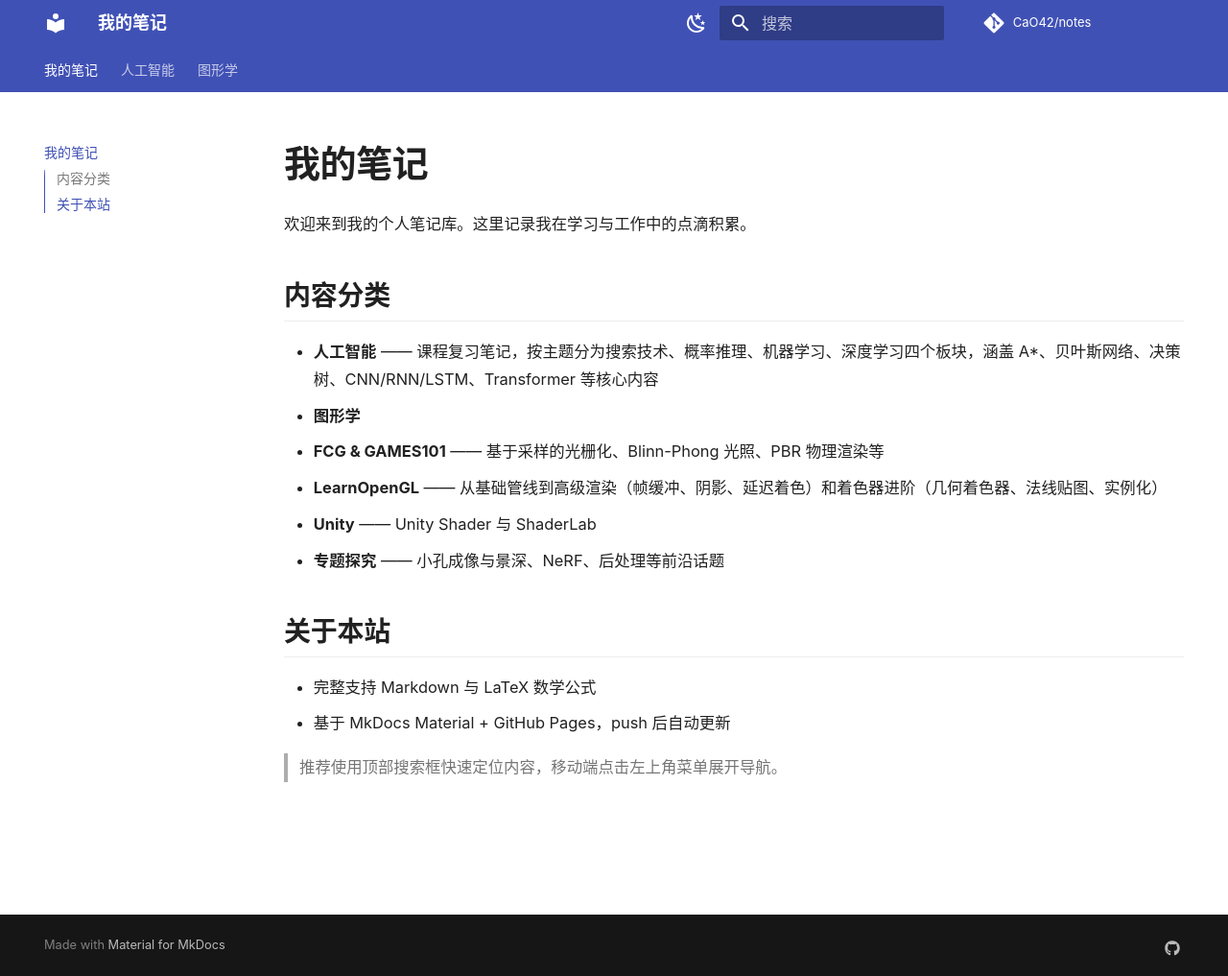
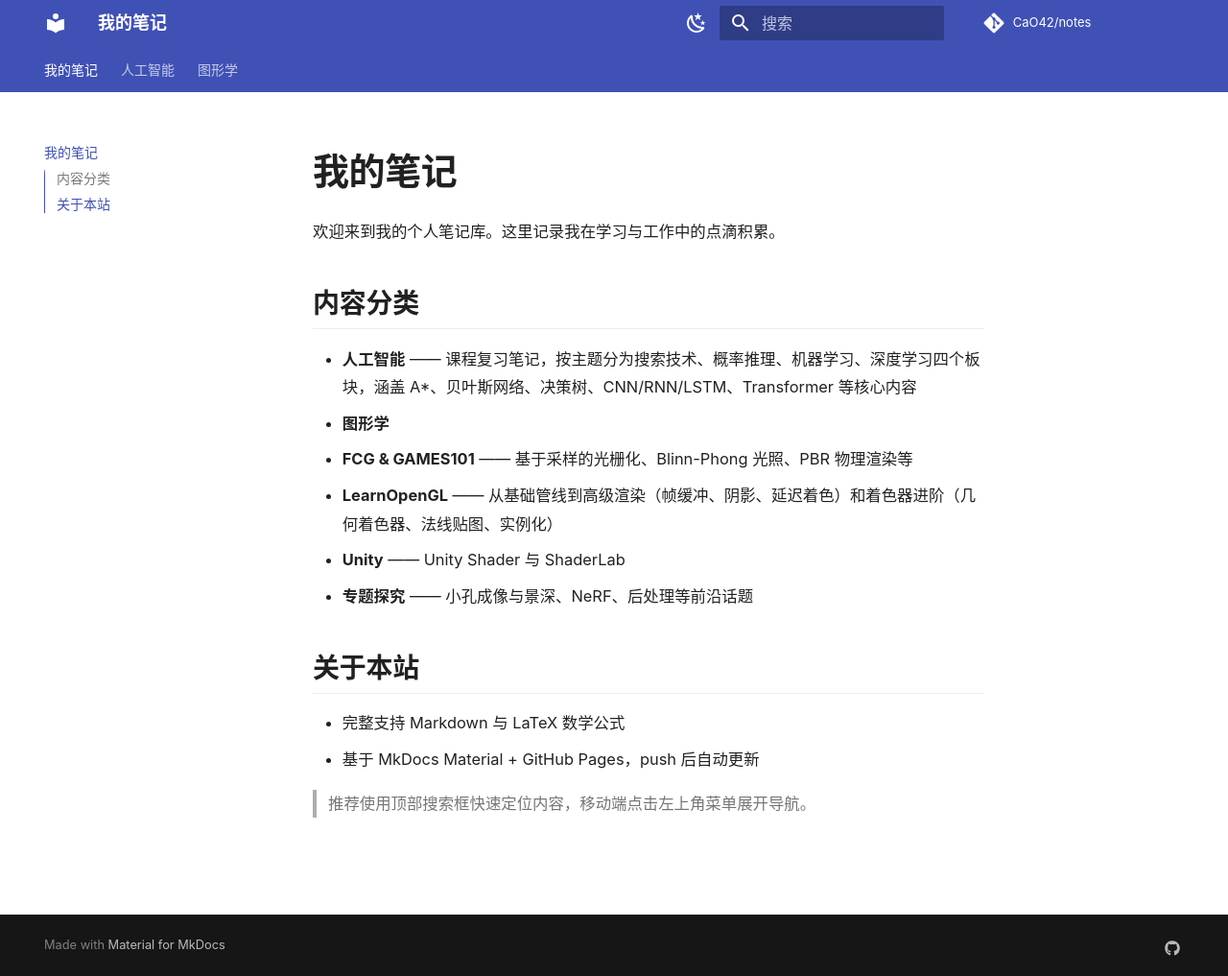
Before and after one commit to CaO42/notes, an MkDocs documentation site: the page built from docs/index.md, in a window 1280 px wide and 1017 px high. Shown: the whole window at 96% size. Built offline with MkDocs 1.6.1 and Material for MkDocs 9.7.7, drawn with Linux system fonts in a browser that asks for light colours; comment, search, counter and statistics services are not loaded.

Commit message:
Adjust reading content width

```diff
--- a/docs/stylesheets/extra.css
+++ b/docs/stylesheets/extra.css
@@ -27,9 +27,9 @@
   margin-block: 1em;
 }
 
-/* 内容区最大宽度限制，避免宽屏行过长 */
-.md-typeset .md-content__inner {
-  max-width: 820px;
+/* 桌面端阅读宽度限制，避免宽屏行过长 */
+.md-content__inner.md-typeset {
+  max-width: 760px;
   margin-inline: auto;
   padding: 1rem 1.5rem 3rem;
 }
@@ -134,7 +134,7 @@
   }
 
   /* 减少内容区内边距，最大化利用屏幕 */
-  .md-typeset .md-content__inner {
+  .md-content__inner.md-typeset {
     padding: 0.8rem 1rem 2.5rem;
   }
 
@@ -158,7 +158,7 @@
     font-size: 1rem;
   }
 
-  .md-typeset .md-content__inner {
+  .md-content__inner.md-typeset {
     padding: 0.6rem 0.85rem 2rem;
   }
 
```
